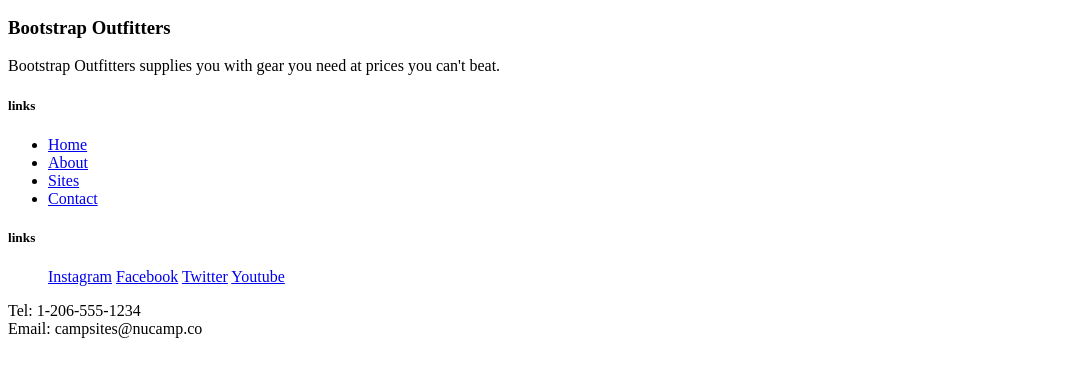
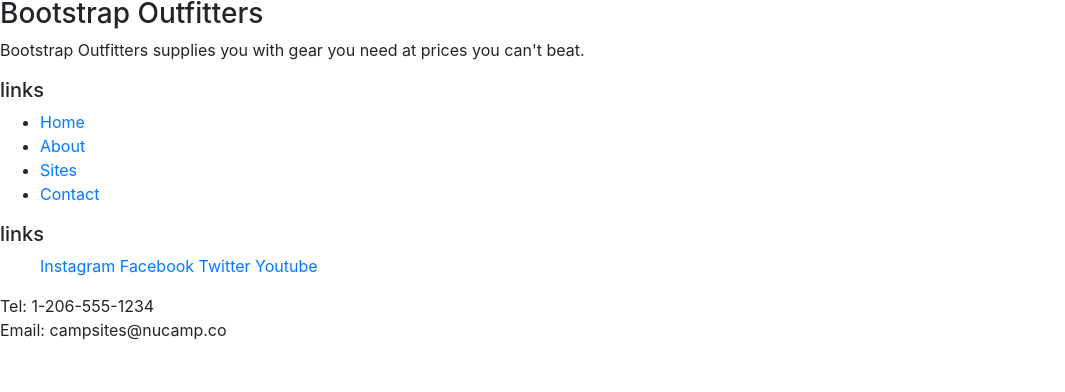
Before and after one commit to jessicadelfierro/nucampsite, a website: page index.html in a window 1280 px wide. Shown: the part 408-800 px from the top of the page, without its empty margins (0-1065 px from the left). Drawn offline with nearby package versions, Linux system fonts and the light colour scheme.

Commit message:
added required meta tags and linked min bootstrap css stylesheet

```diff
--- a/index.html
+++ b/index.html
@@ -2,7 +2,13 @@
 <html lang="en"> <!--specifies the webpage is in the english language-->
 
     <head>
+        <!-- Required meta tags always come first -->
         <meta charset="utf-8" /> <!--specifices character encoding-->
+        <meta name="viewport" content="width=device-width, initial-scale=1" />
+
+        <!-- Bootstrap CSS -->
+        <link rel="stylesheet" href="node_modules/bootstrap/dist/css/bootstrap.min.css" />
+
         <title>NuCamp: A better Way to Camp</title>
     </head>
 
```
